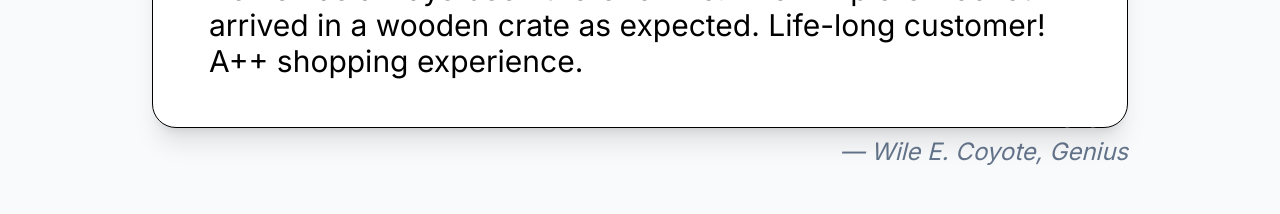
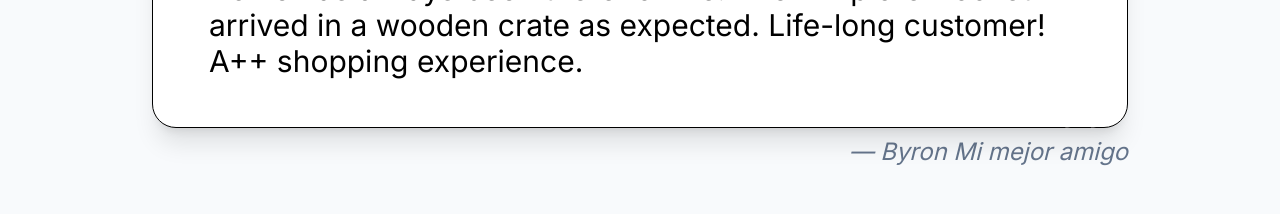
Before and after one commit to ByronCalvete/yc-asesoria-next, a Next.js app: page / in a window 1280 px wide. Shown: the part 2140-2354 px from the top of the page. Built offline with nearby package versions, Linux system fonts and the light colour scheme.

Commit message:
test: changes

```diff
--- a/app/page.js
+++ b/app/page.js
@@ -84,7 +84,7 @@ const data = {
     {
       id: 1,
       content: 'Acme has always been there for me. Their Explorer rocket arrived in a wooden crate as expected. Life-long customer! A++ shopping experience.',
-      author: 'Wile E. Coyote, Genius'
+      author: 'Byron Mi mejor amigo'
     },
     {
       id: 2,
```
